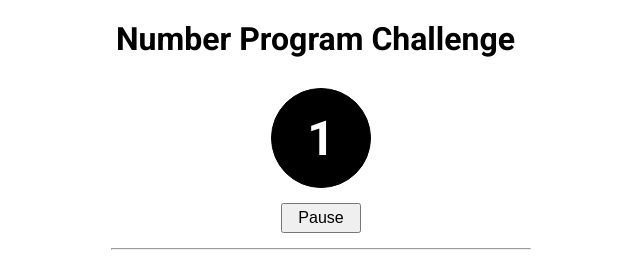
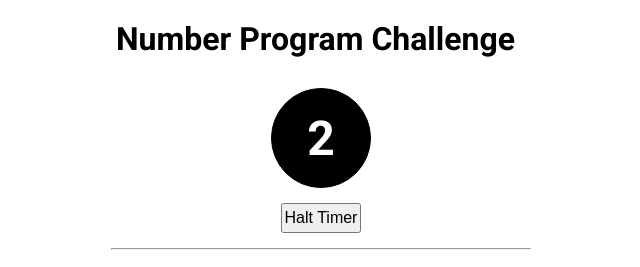
Before and after one commit to toddteis/number-program-challenge, a plain HTML site: page index.html in a window 1280 px wide. Both pictures are taken after typing "5" into the empty fields and a click on the button "Submit". Shown: the top 267 px of the page, 319-959 px from the left. Drawn offline with Linux system fonts and the light colour scheme.

Commit message:
Added event listener for halt/resume button.

```diff
--- a/index.html
+++ b/index.html
@@ -19,11 +19,10 @@
                 <p class="timer-input-error hide" id="timer-input-error">* enter a valid number</p>
                 <button type="submit" class="btn-timer-submit" id="btn-timer-submit">Submit</button>
             </div>
-            <div class="display-timer-wrapper hide" id="display-timer-wrapper">
+            <div class="display-timer-wrapper" id="display-timer-wrapper">
                 <div class="display-timer" id="display-timer">0</div>
                 <div>
-                    <button class="btn-timer-resume hide" id="btn-timer-resume">Resume</button>
-                    <button class="btn-timer-pause" id="btn-timer-pause">Pause</button>
+                    <button class="btn-timer-halt-resume" id="btn-timer-halt-resume">Halt Timer</button>
                 </div>
             </div>
             <hr>
--- a/main.js
+++ b/main.js
@@ -1,13 +1,21 @@
-
-// User Interface
+// User Interface variables
 
 const btnTimerSubmit = document.getElementById("btn-timer-submit");
+const btnHaltResume = document.getElementById('btn-timer-halt-resume');
 const timerInputError = document.getElementById("timer-input-error");
 const setIntervalDiv = document.getElementById("set-interval");
 const displayTimerDiv = document.getElementById('display-timer-wrapper');
 const numberInDiv = document.getElementById('number-in');
 const displayDiv = document.getElementById('display');
 const displayTimer = document.getElementById('display-timer');
+
+let uiCounter;
+
+// Core logic variables
+
+let isTimerRunning = false;
+
+// User Interface
 
 btnTimerSubmit.addEventListener('click', () => {
     const timerTextInput = document.getElementById("timer-text-input").value;
@@ -21,11 +29,21 @@ btnTimerSubmit.addEventListener('click', () => {
         if (!timerInputError.classList.contains('hide')) { timerInputError.classList.toggle('hide') };
         // start interval timer
         timer(setTimerInterval);
-        uiTimer();
+        uiTimer('start');
         // hide set-interval div, show display-timer div
         toggleIntervalDisplay();
     }
 });
+
+btnHaltResume.addEventListener('click', () => {
+    // if timer is running then tell uiTimer to halt. change btn text to 'Resume Timer';
+    //uiTimer('halt');
+
+    // else the uiTimer is halted, then tell uiTimer to resume. chanage btn text to 'Halt Timer'
+    // uiTimer('resume');
+
+    // uiTimer();
+})
 
 // will show only the Set-Interval Section or the Display-Timer, Number-In & Output Sections
 
@@ -45,9 +63,10 @@ function toggleIntervalDisplay() {
 
 // Timer for the UI.
 
-function uiTimer() {
-    let count = 0;
-    let uiCounter = setInterval(function () {
+function uiTimer(command) {
+    let count = 1;
+    clearInterval(uiCounter);
+    uiCounter = setInterval(function () {
         console.log(count);
         displayTimer.textContent = count;
         count++;
```
